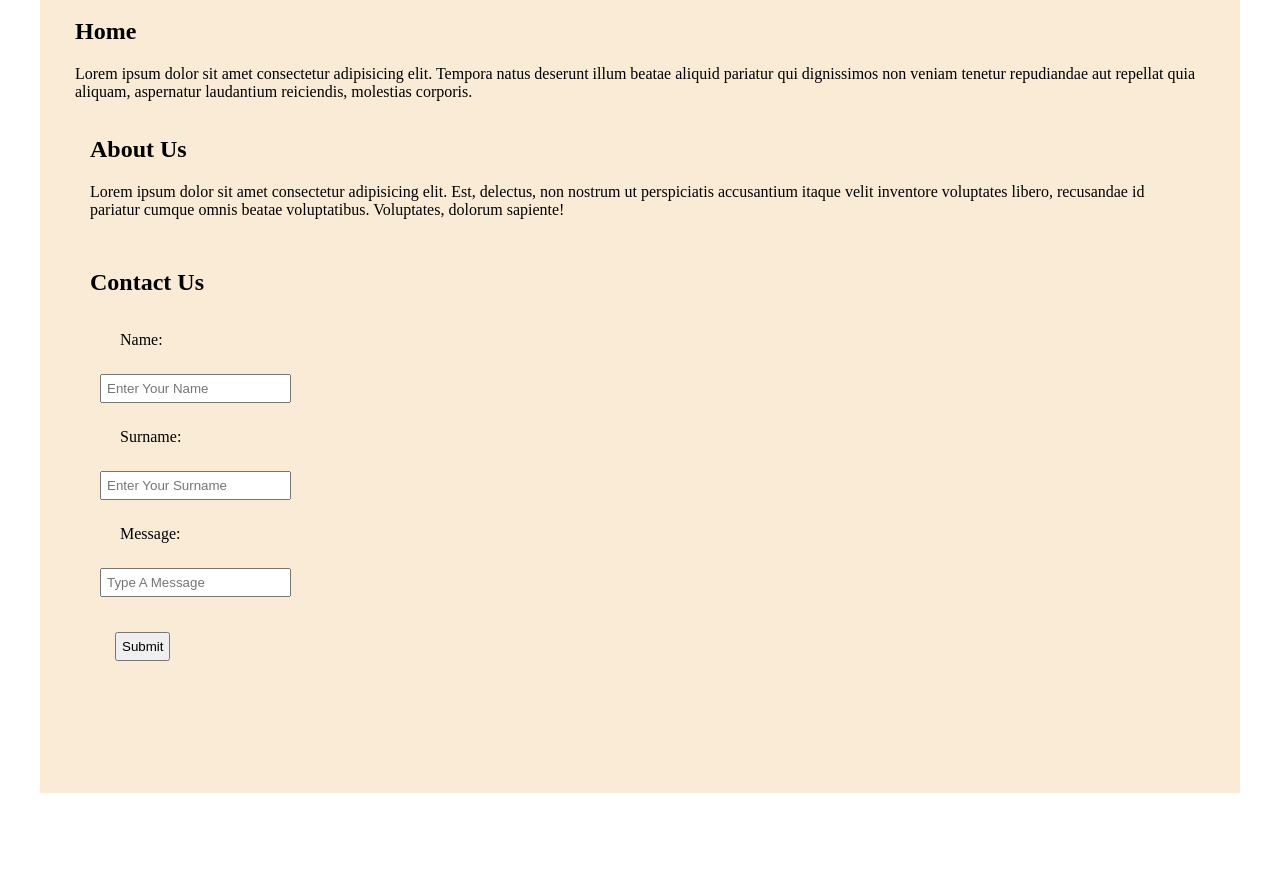
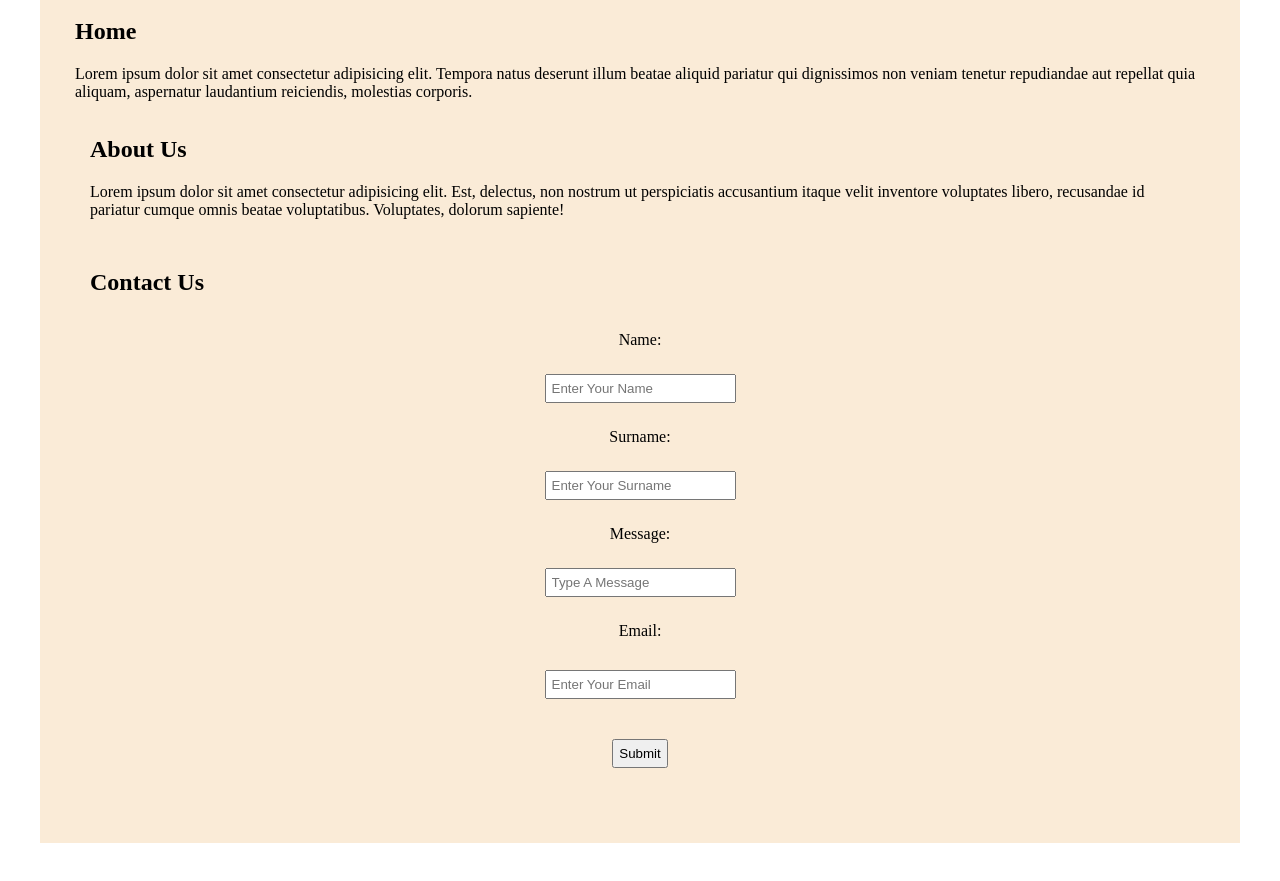
Before and after one commit to cassidymanuel01/navexample, a plain HTML site: page index.html in a window 1280 px wide. Shown: the part 177-1058 px from the top of the page. Before the commit the page ends 1010 px from the top, so only its background shows below. Drawn offline with Linux system fonts and the light colour scheme.

Commit message:
https://github.com/cassidymanuel01/navexample.git

```diff
--- a/index.html
+++ b/index.html
@@ -57,6 +57,12 @@
                     <input type="text" name="Type A Message" placeholder="Type A Message">
                 </div>
                 <div>
+                    <label>Email:</label>
+                </div>
+                <div>
+                    <input type="text" name="Email" id="username-field" class="login-form-field" placeholder="Enter Your Email" required >
+                </div>
+                <div>
                     <button type="submit" class="btn btn-primary">Submit</button>
                 </div>
             </form>
--- a/styles/styles.css
+++ b/styles/styles.css
@@ -21,6 +21,7 @@ main {
     background-color: antiquewhite;
     top: 100px;
     bottom: 100px;
+    text-align: left;
 }
 
 #logo{
@@ -43,7 +44,7 @@ li {
 }
 
 form {
-    text-align:left;
+    text-align:center;
 }
 a {
     color:antiquewhite;
```
Also changed, not shown: 1 other file.
